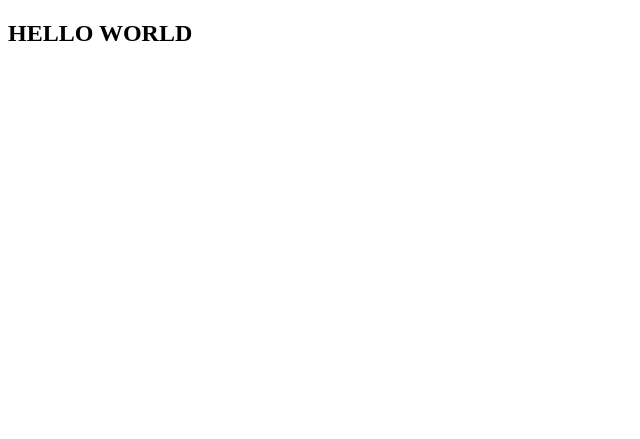
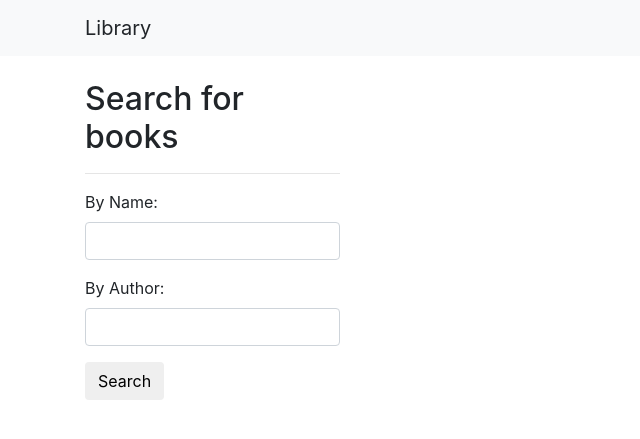
Before and after one commit to PalashSJain/RDE-Fall2017, a Django app: page / in a window 1280 px wide. Shown: the top 439 px of the page, without its empty margins (0-640 px from the left). Run offline with Django 3.2, Linux system fonts and the light colour scheme; some libraries are stand-ins or nearby versions.

Commit message:
Added list of books on the front page. Commented out the search option from top bar.

```diff
--- a/LibraryOfBooks/enduser/views.py
+++ b/LibraryOfBooks/enduser/views.py
@@ -1,5 +1,9 @@
-from django.shortcuts import render
+from django.shortcuts import render_to_response
+
+from enduser.models import Book
 
 
 def home(request):
-    return render(request, 'home.html')
+    books = Book.objects.all()
+    return render_to_response('home.html', {'books': books})
+    # return render(request, 'home.html')
--- /dev/null
+++ b/LibraryOfBooks/templates/base.html
@@ -0,0 +1,29 @@
+<!DOCTYPE html>
+<html lang="en">
+<head>
+    <meta charset="UTF-8">
+    <title>Hello World</title>
+    <link rel="stylesheet" href="https://maxcdn.bootstrapcdn.com/bootstrap/4.0.0-beta.2/css/bootstrap.min.css"
+          integrity="sha384-PsH8R72JQ3SOdhVi3uxftmaW6Vc51MKb0q5P2rRUpPvrszuE4W1povHYgTpBfshb" crossorigin="anonymous">
+</head>
+<body>
+
+{% block top %}
+{% endblock %}
+
+<div class="container">
+    <br>
+    <div class="row">
+        <div class="col-lg-3">
+            {% block sidebar %}
+            {% endblock %}
+        </div>
+
+        <div class="col-lg-9">
+            {% block content %}
+            {% endblock %}
+        </div>
+    </div>
+</div>
+</body>
+</html>
--- a/LibraryOfBooks/templates/home.html
+++ b/LibraryOfBooks/templates/home.html
@@ -1,11 +1,46 @@
-<!DOCTYPE html>
-<html lang="en">
-<head>
-    <meta charset="UTF-8">
-    <title>Hello World</title>
-</head>
-<body>
-<h2>HELLO WORLD</h2>
+{% extends "base.html" %}
+{% load staticfiles %}
 
-</body>
-</html>
+{% block top %}
+<navbar class="navbar navbar-light bg-light">
+    <div class="container">
+        <a class="navbar-brand">Library</a>
+        <!--<form class="form-inline">-->
+        <!--<input class="form-control mr-sm-2" type="search" placeholder="Search by name or author"-->
+        <!--aria-label="Search">-->
+        <!--<button class="btn btn-outline-success my-2 my-sm-0" type="submit">Search</button>-->
+        <!--</form>-->
+    </div>
+</navbar>
+{% endblock %}
+
+{% block sidebar %}
+<!-- Sidebar -->
+<h2>Search for books</h2>
+<hr>
+<form>
+    <div class="form-group">
+        <label for="email">By Name:</label>
+        <input type="email" class="form-control" id="email">
+    </div>
+    <div class="form-group">
+        <label for="pwd">By Author:</label>
+        <input type="password" class="form-control" id="pwd">
+    </div>
+    <button type="submit" class="btn btn-default pull-right">Search</button>
+</form>
+{% endblock %}
+
+{% block content %}
+{% for book in books %}
+<div class="card">
+  <div class="card-body">
+    <h4 class="card-title">{{ book.title }}</h4>
+    <h6 class="card-subtitle mb-2 text-muted">{{ book.author }}</h6>
+    <p class="card-text">Some quick example text to build on the card title and make up the bulk of the card's content.</p>
+    <a href="#" class="card-link">Start</a>
+    <a href="#" class="card-link">Continue</a>
+  </div>
+</div>
+{% endfor %}
+{% endblock %}
```
